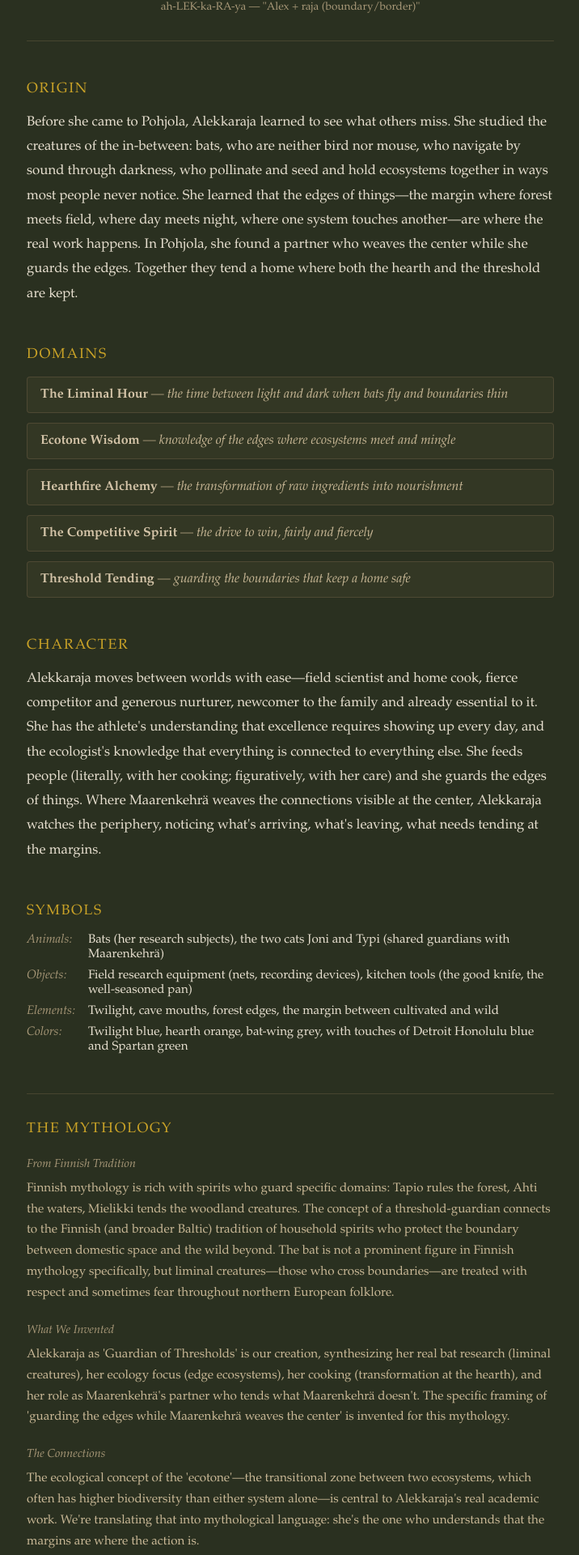
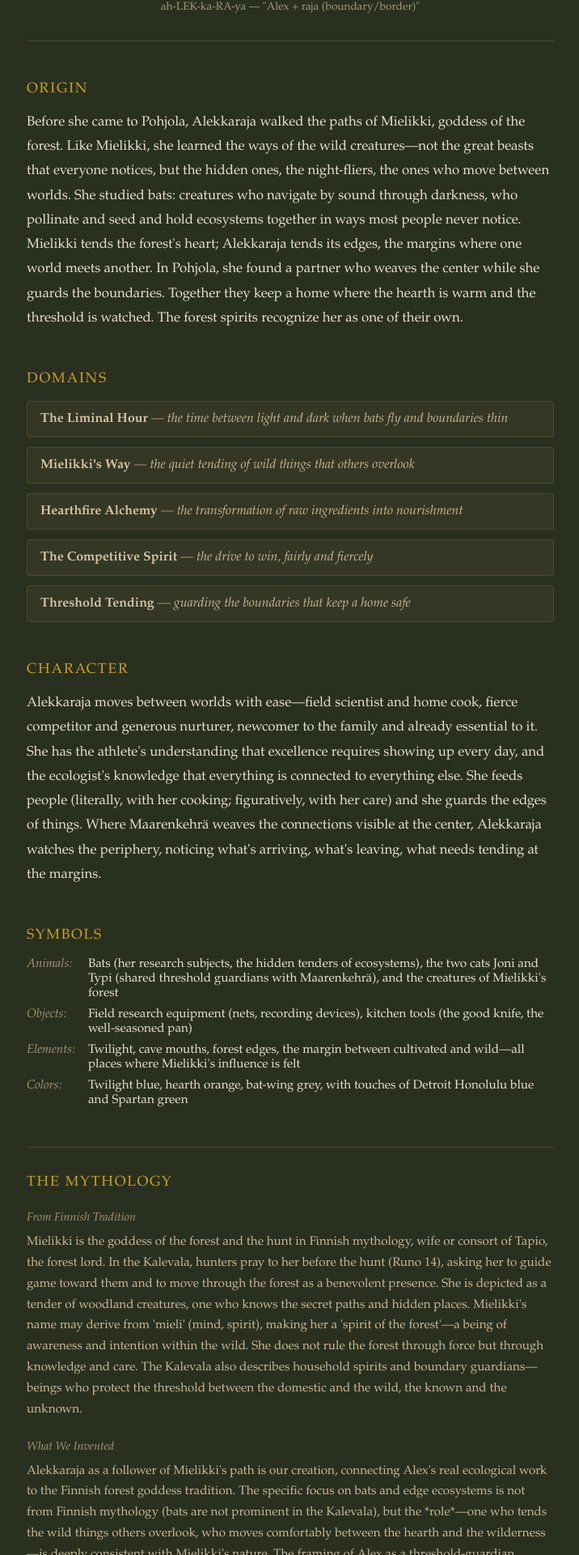
Before and after one commit to frostymug/finland-mythology, a React (Vite) app: page /character/alekkaraja in a window 1280 px wide. Shown: the part 511-2431 px from the top of the page at 81% size, without its empty margins (281-997 px from the left). Built offline with nearby package versions, Linux system fonts and the light colour scheme.

Commit message:
Update character data

```diff
--- a/src/CharacterData.js
+++ b/src/CharacterData.js
@@ -45,24 +45,24 @@ export const characters = {
       essence: "A figure at the edge of firelight, equally comfortable in the warmth of the kitchen and the darkness beyond the door. Athletic build, practical bearing, hands that are as skilled with a whisk as with field equipment. Her gaze has the quality of someone who watches the spaces others overlook.",
       colorPalette: "Deep twilight blues, warm hearth oranges, the grey-brown of bat wings, touches of Detroit Honolulu blue and Spartan green"
     },
-      originStory: "Before she came to Pohjola, Alekkaraja learned to see what others miss. She studied the creatures of the in-between: bats, who are neither bird nor mouse, who navigate by sound through darkness, who pollinate and seed and hold ecosystems together in ways most people never notice. She learned that the edges of things—the margin where forest meets field, where day meets night, where one system touches another—are where the real work happens. In Pohjola, she found a partner who weaves the center while she guards the edges. Together they tend a home where both the hearth and the threshold are kept.",
+    originStory: "Before she came to Pohjola, Alekkaraja walked the paths of Mielikki, goddess of the forest. Like Mielikki, she learned the ways of the wild creatures—not the great beasts that everyone notices, but the hidden ones, the night-fliers, the ones who move between worlds. She studied bats: creatures who navigate by sound through darkness, who pollinate and seed and hold ecosystems together in ways most people never notice. Mielikki tends the forest's heart; Alekkaraja tends its edges, the margins where one world meets another. In Pohjola, she found a partner who weaves the center while she guards the boundaries. Together they keep a home where the hearth is warm and the threshold is watched. The forest spirits recognize her as one of their own.",
     domains: [
       { name: "The Liminal Hour", description: "the time between light and dark when bats fly and boundaries thin" },
-        { name: "Ecotone Wisdom", description: "knowledge of the edges where ecosystems meet and mingle" },
+      { name: "Mielikki's Way", description: "the quiet tending of wild things that others overlook" },
       { name: "Hearthfire Alchemy", description: "the transformation of raw ingredients into nourishment" },
       { name: "The Competitive Spirit", description: "the drive to win, fairly and fiercely" },
       { name: "Threshold Tending", description: "guarding the boundaries that keep a home safe" }
     ],
     personalityBlend: "Alekkaraja moves between worlds with ease—field scientist and home cook, fierce competitor and generous nurturer, newcomer to the family and already essential to it. She has the athlete's understanding that excellence requires showing up every day, and the ecologist's knowledge that everything is connected to everything else. She feeds people (literally, with her cooking; figuratively, with her care) and she guards the edges of things. Where Maarenkehrä weaves the connections visible at the center, Alekkaraja watches the periphery, noticing what's arriving, what's leaving, what needs tending at the margins.",
     mythologyDeepDive: {
-        finnishSources: "Finnish mythology is rich with spirits who guard specific domains: Tapio rules the forest, Ahti the waters, Mielikki tends the woodland creatures. The concept of a threshold-guardian connects to the Finnish (and broader Baltic) tradition of household spirits who protect the boundary between domestic space and the wild beyond. The bat is not a prominent figure in Finnish mythology specifically, but liminal creatures—those who cross boundaries—are treated with respect and sometimes fear throughout northern European folklore.",
-        inventedElements: "Alekkaraja as 'Guardian of Thresholds' is our creation, synthesizing her real bat research (liminal creatures), her ecology focus (edge ecosystems), her cooking (transformation at the hearth), and her role as Maarenkehrä's partner who tends what Maarenkehrä doesn't. The specific framing of 'guarding the edges while Maarenkehrä weaves the center' is invented for this mythology.",
-        thematicConnections: "The ecological concept of the 'ecotone'—the transitional zone between two ecosystems, which often has higher biodiversity than either system alone—is central to Alekkaraja's real academic work. We're translating that into mythological language: she's the one who understands that the margins are where the action is."
+      finnishSources: "Mielikki is the goddess of the forest and the hunt in Finnish mythology, wife or consort of Tapio, the forest lord. In the Kalevala, hunters pray to her before the hunt (Runo 14), asking her to guide game toward them and to move through the forest as a benevolent presence. She is depicted as a tender of woodland creatures, one who knows the secret paths and hidden places. Mielikki's name may derive from 'mieli' (mind, spirit), making her a 'spirit of the forest'—a being of awareness and intention within the wild. She does not rule the forest through force but through knowledge and care. The Kalevala also describes household spirits and boundary guardians—beings who protect the threshold between the domestic and the wild, the known and the unknown.",
+      inventedElements: "Alekkaraja as a follower of Mielikki's path is our creation, connecting Alex's real ecological work to the Finnish forest goddess tradition. The specific focus on bats and edge ecosystems is not from Finnish mythology (bats are not prominent in the Kalevala), but the *role*—one who tends the wild things others overlook, who moves comfortably between the hearth and the wilderness—is deeply consistent with Mielikki's nature. The framing of Alex as a threshold-guardian synthesizes her real-life role as Maarenkehrä's partner with Finnish traditions of household boundary spirits.",
+      thematicConnections: "Mielikki is an apt mythological anchor for Alex because both operate through quiet competence rather than dramatic power. Mielikki doesn't fight or scheme; she tends, watches, guides. She knows what moves in the shadows. Alex's bat research is about exactly this: understanding the creatures of twilight, the ones who do essential ecological work while everyone else sleeps. The 'ecotone'—the transitional zone between ecosystems—is where Mielikki's domain meets the human world, and it's where Alex has made her study."
     },
     symbolicElements: {
-        animals: "Bats (her research subjects), the two cats Joni and Typi (shared guardians with Maarenkehrä)",
+      animals: "Bats (her research subjects, the hidden tenders of ecosystems), the two cats Joni and Typi (shared threshold guardians with Maarenkehrä), and the creatures of Mielikki's forest",
       objects: "Field research equipment (nets, recording devices), kitchen tools (the good knife, the well-seasoned pan)",
-        naturalElements: "Twilight, cave mouths, forest edges, the margin between cultivated and wild",
+      naturalElements: "Twilight, cave mouths, forest edges, the margin between cultivated and wild—all places where Mielikki's influence is felt",
       colors: "Twilight blue, hearth orange, bat-wing grey, with touches of Detroit Honolulu blue and Spartan green"
     }
   },
@@ -223,24 +223,24 @@ export const characters = {
       essence: "A young woman mid-gesture, caught in a moment of animation—maybe laughing, maybe making a point, maybe both at once. There's energy in her posture, the kind that draws the eye without demanding it. She's dressed smart but not stiff, someone who knows how to be in a room. Behind her or around her, suggestions of her worlds: the columned buildings of the Eastern Threshold, a coffee cup never far from hand, perhaps word-tiles scattered like runes. Her expression is bright, engaged, the look of someone who is fully present wherever she is.",
       colorPalette: "Warm golds and ambers (the säde/radiance), deep Georgetown blues, coffee browns, with theatrical reds as accents"
     },
-      originStory: "Delanisäde came from the Eastern Threshold, the place where powers meet and negotiate, where words are wielded like tools and timing is everything. She learned early that language could be play—the shuffle and snap of tiles, the race to find the word before anyone else. She learned too that presence is a skill: in the theater, you discover how to enter a room, how to hold attention, how to be seen without grasping. When she met Toivotakoja, the smith of the Western Reaches, she recognized something: here was someone who worked as hard as she played, who laughed as easily as he labored. Their fire caught fast. Now she tends it across the long miles between them, keeping the flame through patience and intention. She came to his family not knowing how she would be received—six months is not long, and Finland is far to travel for a love still new. But this is her gift: she arrives, and she belongs. Not by forcing her way in, not by performing a role, but by being so fully herself that others recognize her as someone who was missing before she came. The Fast Friend does not take long to love, and does not take lightly being loved.",
+    originStory: "Delanisäde carries something of Lemminkäinen in her spirit—the Kalevala's charming hero who moves through the world on wit and warmth, who enters rooms and changes them. Like Lemminkäinen, she learned early that presence is power: in the theater, she discovered how to arrive, how to hold attention without grasping, how to make others feel they are exactly where they should be. She came from the Eastern Threshold, the place where powers meet and negotiate, and she learned to read those currents—the unspoken, the political, the delicate dance of coexistence. When she met Toivotakoja, the smith of the Western Reaches, she recognized a kindred fire: someone who worked as hard as she played, who laughed as easily as he labored. Their flame caught fast. Now she tends it across the long miles, keeping the fire through patience and intention. She came to his family not knowing how she would be received—six months is not long, and Finland is far to travel for a love still new. But this is her gift, and Lemminkäinen's gift: she arrives, and she belongs. The room realizes it was waiting for her.",
     domains: [
+      { name: "Lemminkäinen's Charm", description: "the gift of presence that shifts a room, the warmth that makes others feel at ease" },
       { name: "The Quick Word", description: "the play of language, the joy of the faster thought, the tile snapped down before others see it" },
       { name: "The Held Room", description: "the theater-born knowledge of how to enter, how to land, how to be present without overwhelm" },
       { name: "The Tended Distance", description: "the discipline of love across miles, the fire kept burning through intention" },
-        { name: "Reader of Rooms", description: "the diplomat's art of sensing what's unspoken, of knowing where the currents run" },
-        { name: "The Arriving Gift", description: "the rare ability to show up and fit, to be welcomed not by effort but by essence" }
+      { name: "Reader of Rooms", description: "the diplomat's art of sensing what's unspoken, of knowing where the currents run" }
     ],
     personalityBlend: "Delanisäde is brilliant in the way that makes others feel smarter, not smaller. Her wit is quick but not cutting—she plays with language the way some people play music, for the joy of it, inviting others into the game. She did theater when she was younger, and it gave her something permanent: the knowledge that presence is crafted, that showing up fully is a skill you can practice. She studies the spaces between nations, the art of diplomacy, the delicate work of helping powers coexist—but she applies the same intelligence to the spaces between people, reading rooms, sensing what's unspoken, navigating with grace. She fell for Toivotakoja fast and has tended that fire with the same energy she brings to everything: all in, fully present, undimmed by distance. Six months is not long, but she is already family. This is not because she tried to be, but because she is so completely herself that the family recognized her. The Fast Friend arrives, and the room realizes it was waiting for her.",
     mythologyDeepDive: {
-        finnishSources: "Finnish mythology values those who can move between worlds—shamans who journey to Tuonela and return, singers who negotiate with spirits, figures who cross boundaries others cannot. The tietäjä tradition required not just knowledge but presence: the ability to enter a space (a sickroom, a disputed boundary, a haunted place) and shift what was possible there. Hospitality and the welcoming of strangers also runs deep in northern traditions, where survival often depended on receiving travelers and being received in turn. The stranger who arrives and belongs is a recognized figure—not an intruder but a missing piece, someone the pattern was waiting for.",
-        inventedElements: "Delanisäde as 'The Fast Friend' is our creation, honoring how quickly and genuinely Delaney integrated into the family. The framing of her theater background as 'learning how to arrive' is invented but reflects a real skill. The Eastern Threshold as a mythologized Washington DC—a place of powers and negotiation—is invented for this mythology. Her connection to Toivotakoja, the fire tended across distance, extends what we established in his profile.",
-        thematicConnections: "Delanisäde is the newest member of this traveling party, the one whose place might have felt uncertain. But the epithet 'Fast Friend' reframes that newness as a gift rather than a lack. She doesn't need years to belong; she needs only to be herself. This is its own kind of magic, and in a mythology where word-craft and presence matter, it's a power worth naming. Her journey North is a test in the gentlest sense: she's meeting her partner's family in a foreign country, far from her own ground. That she was invited at all tells you how the test is already going."
+      finnishSources: "Lemminkäinen is the third great hero of the Kalevala, alongside Väinämöinen the singer and Ilmarinen the smith. Where Väinämöinen achieves through wisdom and Ilmarinen through craft, Lemminkäinen operates through charm, daring, and social grace. He is handsome, reckless, beloved by his mother, irresistible to women. In Runos 11-15, he crashes a wedding at Pohjola uninvited and talks his way into belonging—then must complete impossible tasks to stay. Later (Runos 26-30), he journeys to Tuonela itself and is killed, but his mother pieces him back together through love and magic. Lemminkäinen is not the wisest or most skilled hero, but he has something the others lack: he makes things happen by showing up, by being fully present, by transforming social spaces through sheer force of personality.",
+      inventedElements: "Delanisäde as a figure in the Lemminkäinen mold is our creation, honoring her real gifts of presence, wit, and rapid belonging. The connection is not perfect—Lemminkäinen is also reckless and gets himself killed, which is not the point here. What we're drawing on is his social magic: the ability to enter a space and change what's possible there. Delaney's theater background, her diplomatic studies, her quick integration into the family—all of these echo Lemminkäinen's particular power. The 'Fast Friend' epithet is invented, but it names something the Kalevala recognizes: some people belong wherever they go.",
+      thematicConnections: "Where Toivotakoja (like Ilmarinen) earns his place through patient labor, Delanisäde (like Lemminkäinen) earns hers through presence and charm. This is not a lesser achievement—the Kalevala treats Lemminkäinen as a great hero, not a lightweight. His mother's love for him is one of the most powerful forces in the entire epic. Delanisäde's journey to Pohjola (Finland) to meet her partner's family echoes Lemminkäinen's own journey north, where he arrived uninvited and made himself essential. That she was invited tells you she's already doing better than he did."
     },
     symbolicElements: {
-        animals: "Perhaps a magpie—bright, quick, drawn to shiny things (words, games, wit), social and communicative. Or a fox—clever, adaptive, charming.",
-        objects: "Word-tiles (Bananagrams), a coffee cup that's never empty, perhaps theatrical props or masks as echoes of her past",
-        naturalElements: "Morning light (säde = ray/beam), the warmth of quick fire catching, the Eastern sunrise",
+      animals: "The Fox (Kettu)—clever, adaptive, charming, quick. In Finnish folklore, the fox is associated with wit and survival through intelligence rather than force. Also: the Firebird, a creature that carries light and warmth wherever it goes.",
+      objects: "Word-tiles (Bananagrams), a coffee cup that's never empty, theatrical masks as echoes of her craft",
+      naturalElements: "Morning light (säde = ray/beam), the warmth of quick fire catching, the Eastern sunrise, the road north",
       colors: "Warm gold and amber, Georgetown blue, coffee brown, theatrical red"
     }
   }
```
Lines whose indentation alone changed are shown as unchanged.
